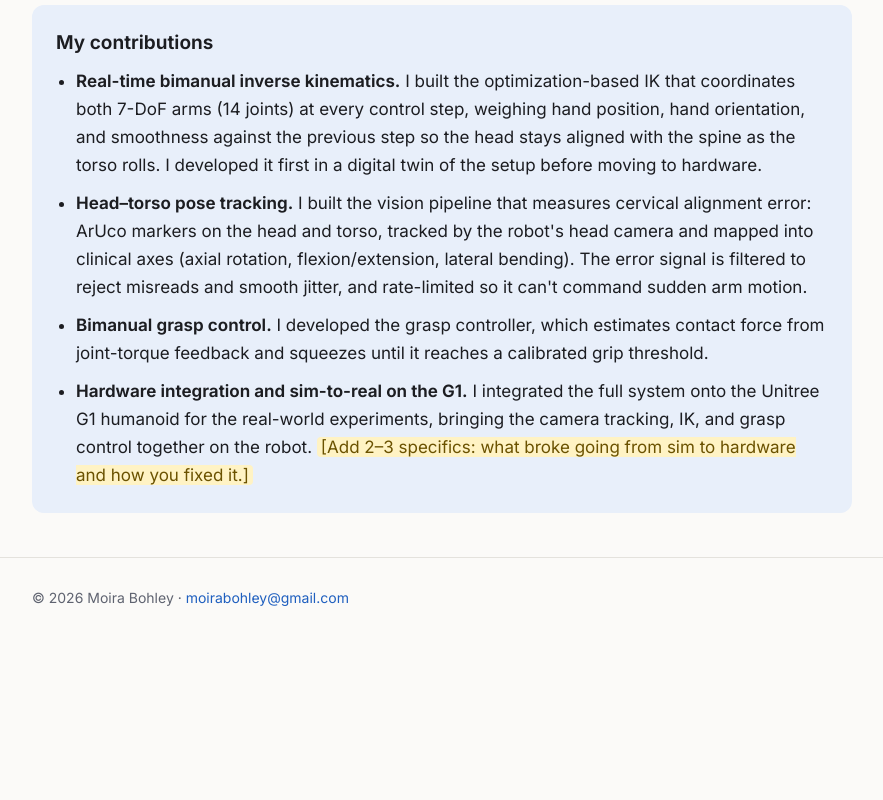
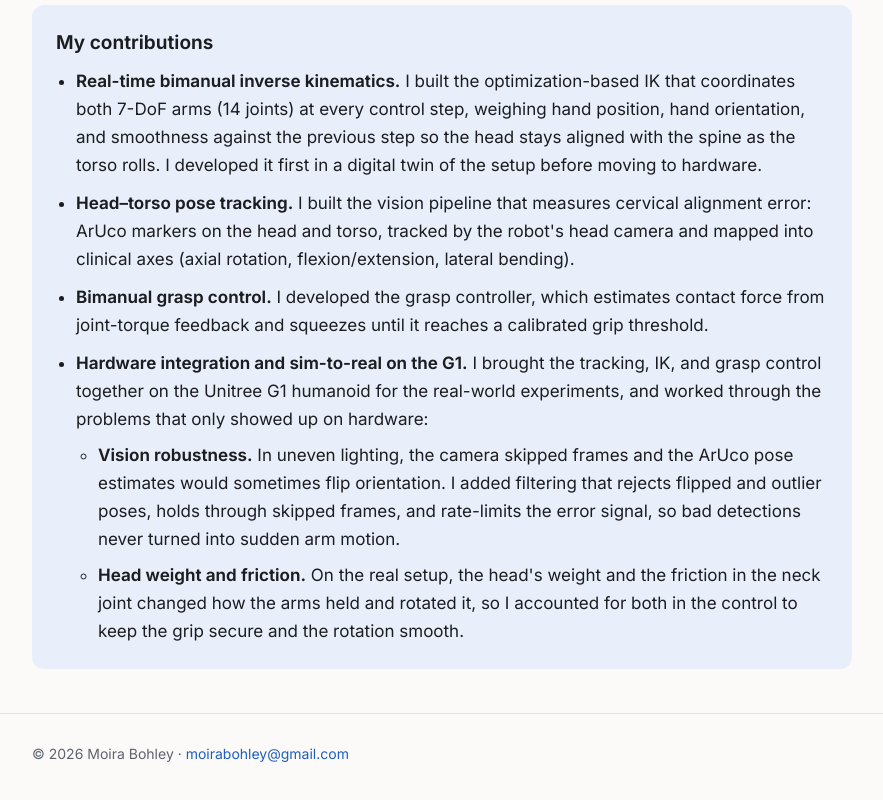
Before and after one commit to dbohley/dbohley.github.io, a plain HTML site: page index.html in a window 1280 px wide. Shown: the part 3549-4349 px from the top of the page, without its empty margins (198-1081 px from the left). Before the commit the page ends 4206 px from the top, so only its background shows below. Drawn offline with Linux system fonts and the light colour scheme.

Commit message:
Add sim-to-real integration details to c-spine contributions
Co-Authored-By: Claude Opus 5.5 <noreply@anthropic.com>
Claude-Session: https://claude.ai/code/session_01BPtxtFPMfcenEhsfZZ1cyd

```diff
--- a/index.html
+++ b/index.html
@@ -131,13 +131,21 @@
           digital twin of the setup before moving to hardware.</li>
         <li><b>Head–torso pose tracking.</b> I built the vision pipeline that measures cervical alignment error: ArUco
           markers on the head and torso, tracked by the robot's head camera and mapped into clinical axes (axial rotation,
-          flexion/extension, lateral bending). The error signal is filtered to reject misreads and smooth jitter, and
-          rate-limited so it can't command sudden arm motion.</li>
+          flexion/extension, lateral bending).</li>
         <li><b>Bimanual grasp control.</b> I developed the grasp controller, which estimates contact force from
           joint-torque feedback and squeezes until it reaches a calibrated grip threshold.</li>
-        <li><b>Hardware integration and sim-to-real on the G1.</b> I integrated the full system onto the Unitree G1
-          humanoid for the real-world experiments, bringing the camera tracking, IK, and grasp control together on the
-          robot. <span class="todo">[Add 2–3 specifics: what broke going from sim to hardware and how you fixed it.]</span></li>
+        <li><b>Hardware integration and sim-to-real on the G1.</b> I brought the tracking, IK, and grasp control
+          together on the Unitree G1 humanoid for the real-world experiments, and worked through the problems that only
+          showed up on hardware:
+          <ul>
+            <li><b>Vision robustness.</b> In uneven lighting, the camera skipped frames and the ArUco pose estimates
+              would sometimes flip orientation. I added filtering that rejects flipped and outlier poses, holds through
+              skipped frames, and rate-limits the error signal, so bad detections never turned into sudden arm motion.</li>
+            <li><b>Head weight and friction.</b> On the real setup, the head's weight and the friction in the neck
+              joint changed how the arms held and rotated it, so I accounted for both in the control to keep the grip
+              secure and the rotation smooth.</li>
+          </ul>
+        </li>
       </ul>
     </div>
   </section>
```
